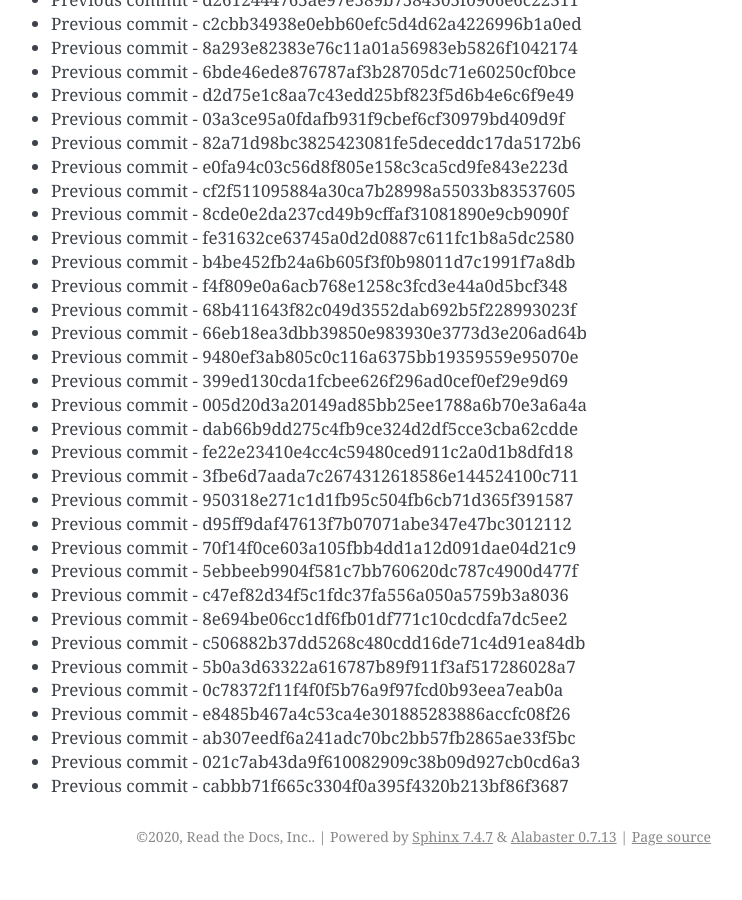
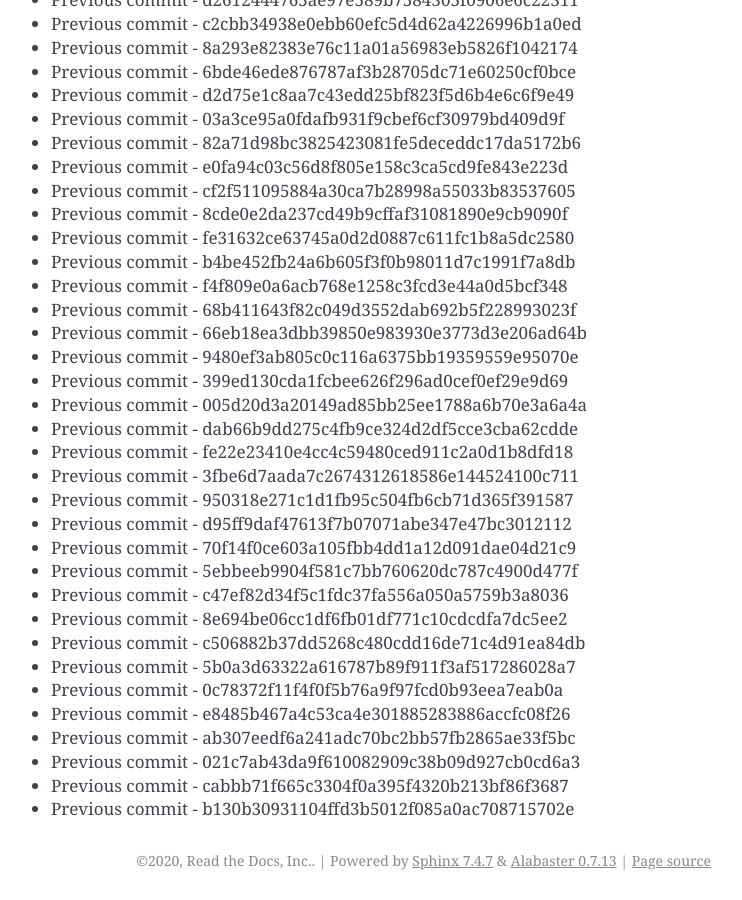
Before and after one commit to readthedocs/rtd-git-stresstest, a Sphinx documentation site: the page built from docs/updates.rst, in a window 1280 px wide and 900 px high, scrolled down 86443 px. Shown: the whole window, without its empty margins (399-1141 px from the left). Built offline with Sphinx 7.4.7, drawn with Linux system fonts in a browser that asks for light colours; before the commit the page ends 87319 px from its top, so only the background shows below that.

Commit message:
Generating commit from previous: b130b30931104ffd3b5012f085a0ac708715702e

```diff
--- a/docs/updates.rst
+++ b/docs/updates.rst
@@ -3664,3 +3664,4 @@ It can be tested for any performance characteristics.
 * Previous commit - ab307eedf6a241adc70bc2bb57fb2865ae33f5bc
 * Previous commit - 021c7ab43da9f610082909c38b09d927cb0cd6a3
 * Previous commit - cabbb71f665c3304f0a395f4320b213bf86f3687
+* Previous commit - b130b30931104ffd3b5012f085a0ac708715702e
```
